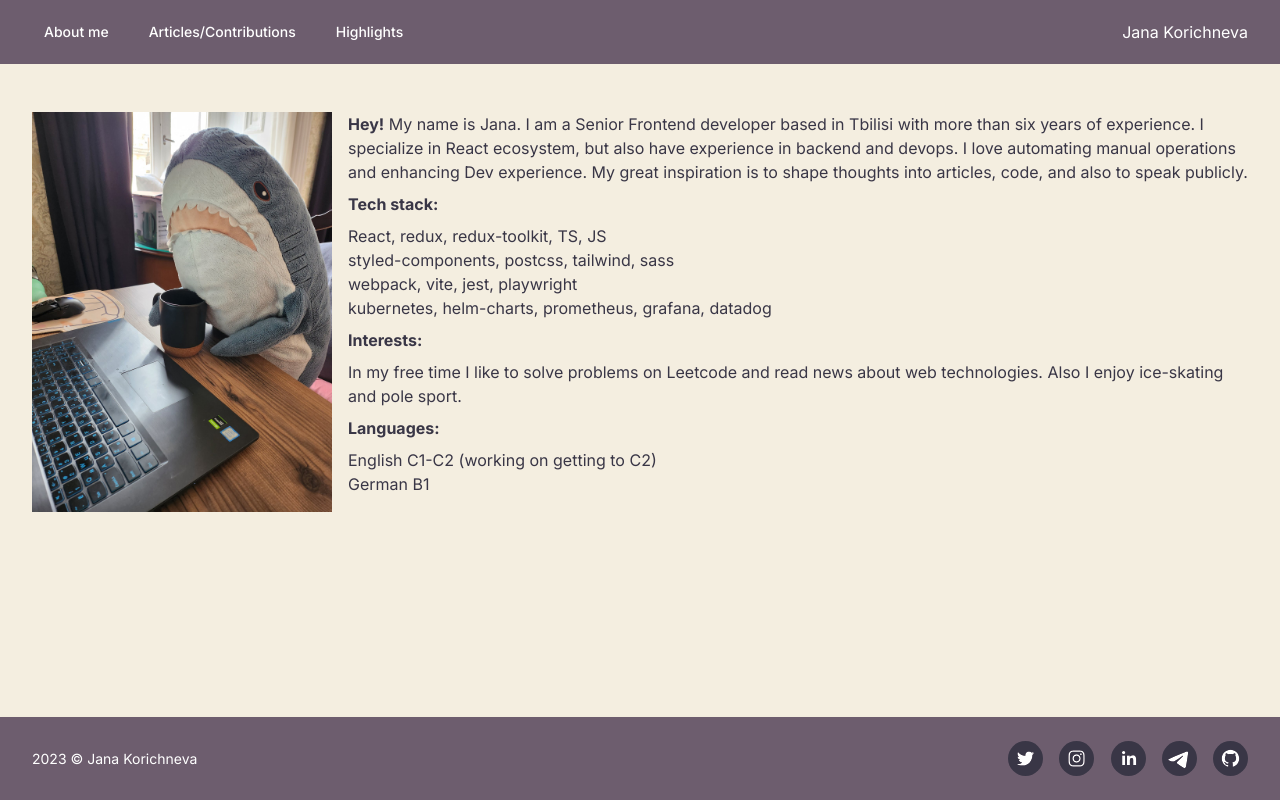
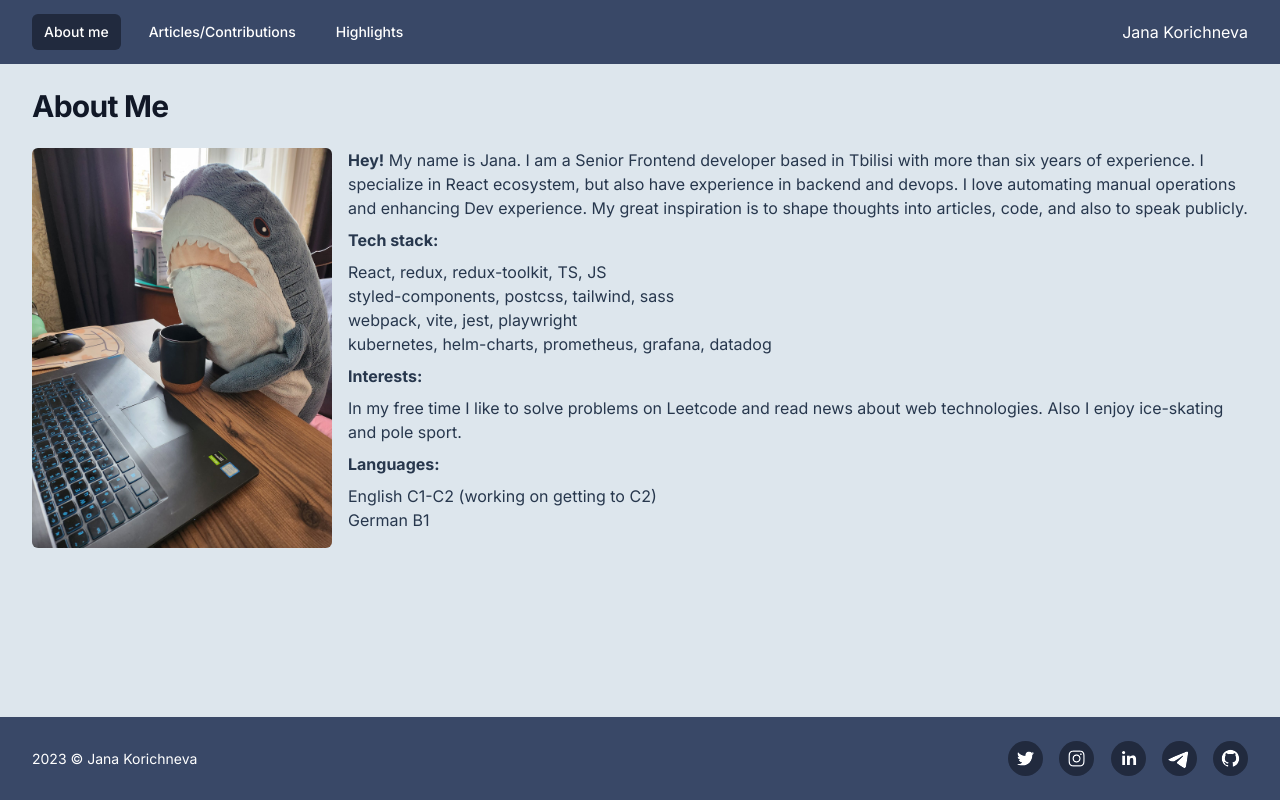
Before and after one commit to jkorichneva/website, a Next.js app: page / in a window 1280 px wide. Built offline with nearby package versions, Linux system fonts and the light colour scheme.

Commit message:
update color scheme

```diff
--- a/app/globals.css
+++ b/app/globals.css
@@ -3,10 +3,10 @@
 @tailwind utilities;
 
 :root {
-  --color-black: #393646;
-  --color-grey: #4f4557;
-  --color-brown: #6d5d6e;
-  --color-beige: #f4eee0;
+  --color-black: #27374D;
+  --color-grey: #526D82;
+  --color-brown: #9DB2BF;
+  --color-beige: #DDE6ED;
   --background: var(--color-beige);
   --text-color: var(--color-black);
 }
--- a/app/highlights/page.tsx
+++ b/app/highlights/page.tsx
@@ -34,7 +34,7 @@ export default function Page() {
           <li key={talk.id} className="py-2 flex flex-row">
             <b>{talk.year}</b>
             <div className="ml-3">
-              - {talk.description}
+              {talk.description}
               <div>
                 {talk.slides && (
                   <a className="underline" href={talk.slides}>
--- a/app/layout.tsx
+++ b/app/layout.tsx
@@ -19,7 +19,7 @@ export default function RootLayout({
     <html lang="en">
       <body className={inter.className}>
         <Header />
-        <main className="lg:mx-auto max-w-7xl px-4 sm:px-6 lg:px-8 lg:min-w-[80rem]">
+        <main className="lg:mx-auto max-w-7xl px-4 sm:px-6 lg:px-8 xl:min-w-[80rem]">
           {children}
         </main>
         <Footer />
--- a/app/page.tsx
+++ b/app/page.tsx
@@ -1,23 +1,27 @@
 import Image from "next/image";
+import SectionHeader from "../components/SectionHeader/SectionHeader";
 import blohey from "../public/blohey.jpg";
 
 export default function Home() {
   return (
+    <>
+      <SectionHeader title="About Me" />
       <div className="flex flex-col-reverse sm:flex-row items-center sm:items-start justify-center sm:justify-between">
         <Image
           src={blohey}
           width={300}
           height={500}
           alt="Blohey from Ikea sitting before the laptop with a cup of tea"
+          className="rounded-md py-2 sm:py-0"
         />
         <div className="sm:ml-4">
           <p>
-          <b>Hey!</b> My name is Jana. I am a Senior Frontend developer based in
-          Tbilisi with more than six years of experience. I specialize in React
-          ecosystem, but also have experience in backend and devops. I love
-          automating manual operations and enhancing Dev experience. My great
-          inspiration is to shape thoughts into articles, code, and also to
-          speak publicly.
+            <b>Hey!</b> My name is Jana. I am a Senior Frontend developer based
+            in Tbilisi with more than six years of experience. I specialize in
+            React ecosystem, but also have experience in backend and devops. I
+            love automating manual operations and enhancing Dev experience. My
+            great inspiration is to shape thoughts into articles, code, and also
+            to speak publicly.
           </p>
 
           <h2 className="font-bold py-2">Tech stack:</h2>
@@ -40,5 +44,6 @@ export default function Home() {
           </ul>
         </div>
       </div>
+    </>
   );
 }
--- a/components/Footer/Footer.tsx
+++ b/components/Footer/Footer.tsx
@@ -1,40 +1,42 @@
 import { SocialIcon } from "react-social-icons";
 export default function Footer() {
   return (
-    <footer className="px-4 py-6 sm:px-6 lg:px-8 drop-shadow-md mt-auto flex items-center bg-brown justify-between">
+    <footer className="drop-shadow-md mt-auto bg-brown">
+      <div className="mx-auto max-w-7xl py-6 px-2 sm:px-6 lg:px-8 min-w-full flex items-center justify-between">
         <div className="text-sm text-white">2023 © Jana Korichneva</div>
         <ul className="flex self-end w-60 justify-between">
           <SocialIcon
             url="https://twitter.com/MoriaShmoria"
-          bgColor="#393646"
+            bgColor="#212A3E"
             fgColor="white"
             style={{ height: 35, width: 35 }}
           />
           <SocialIcon
-          url="https://instagram.com/jkorichneva848"
-          bgColor="#393646"
+            url="https://instagram.com/jkoritschnewa"
+            bgColor="#212A3E"
             fgColor="white"
             style={{ height: 35, width: 35 }}
           />
           <SocialIcon
             url="https://www.linkedin.com/in/iana-korichneva/"
-          bgColor="#393646"
+            bgColor="#212A3E"
             fgColor="white"
             style={{ height: 35, width: 35 }}
           />
           <SocialIcon
             url="https://t.me/Jkorichneva"
-          bgColor="#393646"
+            bgColor="#212A3E"
             fgColor="white"
             style={{ height: 35, width: 35 }}
           />
           <SocialIcon
             url="https://github.com/jkorichneva"
-          bgColor="#393646"
+            bgColor="#212A3E"
             fgColor="white"
             style={{ height: 35, width: 35 }}
           />
         </ul>
+      </div>
     </footer>
   );
 }
--- a/components/Header/Header.tsx
+++ b/components/Header/Header.tsx
@@ -4,9 +4,9 @@ import { Disclosure } from "@headlessui/react";
 import { Bars3Icon, XMarkIcon } from "@heroicons/react/24/outline";
 
 const navigation = [
-  { name: "About me", href: "/website/", current: true },
-  { name: "Articles/Contributions", href: "/website/articles", current: false },
-  { name: "Highlights", href: "/website/highlights", current: false },
+  { name: "About me", href: "/", current: true },
+  { name: "Articles/Contributions", href: "/articles", current: false },
+  { name: "Highlights", href: "/highlights", current: false },
 ];
 
 declare global {
@@ -24,13 +24,12 @@ export default function Example() {
   if (typeof window !== "undefined") {
     current = window.location.pathname;
   }
-  const title = navigation.find((item) => item.href === current);
   return (
     <>
       <Disclosure as="nav" className="bg-brown">
         {({ open }) => (
           <>
-            <div className="mx-auto max-w-7xl px-2 sm:px-6 lg:px-8">
+            <div className="mx-auto max-w-7xl px-2 sm:px-6 lg:px-8 min-w-full">
               <div className="relative flex h-16 items-center justify-between">
                 <div className="absolute inset-y-0 left-0 flex items-center sm:hidden">
                   {/* Mobile menu button*/}
@@ -52,8 +51,8 @@ export default function Example() {
                           href={item.href}
                           className={classNames(
                             item.href === current
-                              ? "bg-grey text-white"
-                              : "text-white hover:bg-grey hover:text-white",
+                              ? "bg-black text-white"
+                              : "text-white hover:bg-black hover:text-white",
                             "rounded-md px-3 py-2 text-sm font-medium"
                           )}
                           aria-current={
@@ -81,8 +80,8 @@ export default function Example() {
                     href={item.href}
                     className={classNames(
                       item.href === current
-                        ? "bg-grey text-white"
-                        : "text-white hover:bg-grey hover:text-white",
+                        ? "bg-black text-white"
+                        : "text-white hover:bg-black hover:text-white",
                       "block rounded-md px-3 py-2 text-base font-medium"
                     )}
                     aria-current={item.href === current ? "page" : undefined}
@@ -95,13 +94,6 @@ export default function Example() {
           </>
         )}
       </Disclosure>
-      <header className="bg-beige">
-        <div className="mx-auto max-w-7xl px-4 py-6 sm:px-6 lg:px-8">
-          <h1 className="text-3xl font-bold tracking-tight text-gray-900">
-            {title?.name}
-          </h1>
-        </div>
-      </header>
     </>
   );
 }
--- /dev/null
+++ b/components/SectionHeader/SectionHeader.tsx
@@ -0,0 +1,7 @@
+export default function SectionHeader({ title }: { title: string }) {
+  return (
+    <h1 className="text-3xl font-bold tracking-tight text-gray-900 py-6">
+      {title}
+    </h1>
+  );
+}
--- a/tailwind.config.js
+++ b/tailwind.config.js
@@ -1,32 +1,32 @@
 /** @type {import('tailwindcss').Config} */
 module.exports = {
   content: [
-    './pages/**/*.{js,ts,jsx,tsx,mdx}',
-    './components/**/*.{js,ts,jsx,tsx,mdx}',
-    './app/**/*.{js,ts,jsx,tsx,mdx}',
+    "./pages/**/*.{js,ts,jsx,tsx,mdx}",
+    "./components/**/*.{js,ts,jsx,tsx,mdx}",
+    "./app/**/*.{js,ts,jsx,tsx,mdx}",
   ],
   theme: {
     extend: {
       backgroundImage: {
-        'gradient-radial': 'radial-gradient(var(--tw-gradient-stops))',
-        'gradient-conic':
-          'conic-gradient(from 180deg at 50% 50%, var(--tw-gradient-stops))',
+        "gradient-radial": "radial-gradient(var(--tw-gradient-stops))",
+        "gradient-conic":
+          "conic-gradient(from 180deg at 50% 50%, var(--tw-gradient-stops))",
       },
       colors: {
         beige: {
-          DEFAULT: '#F4EEE0',
+          DEFAULT: "#F1F6F9",
         },
         black: {
-          DEFAULT: '#393646',
+          DEFAULT: "#212A3E",
         },
         grey: {
-          DEFAULT: '#4F4557',
+          DEFAULT: "#9BA4B5",
         },
         brown: {
-          DEFAULT: '#6D5D6E',
-        }
-      }
+          DEFAULT: "#394867",
+        },
+      },
     },
   },
   plugins: [],
-}
+};
```
Lines whose indentation alone changed are shown as unchanged.
